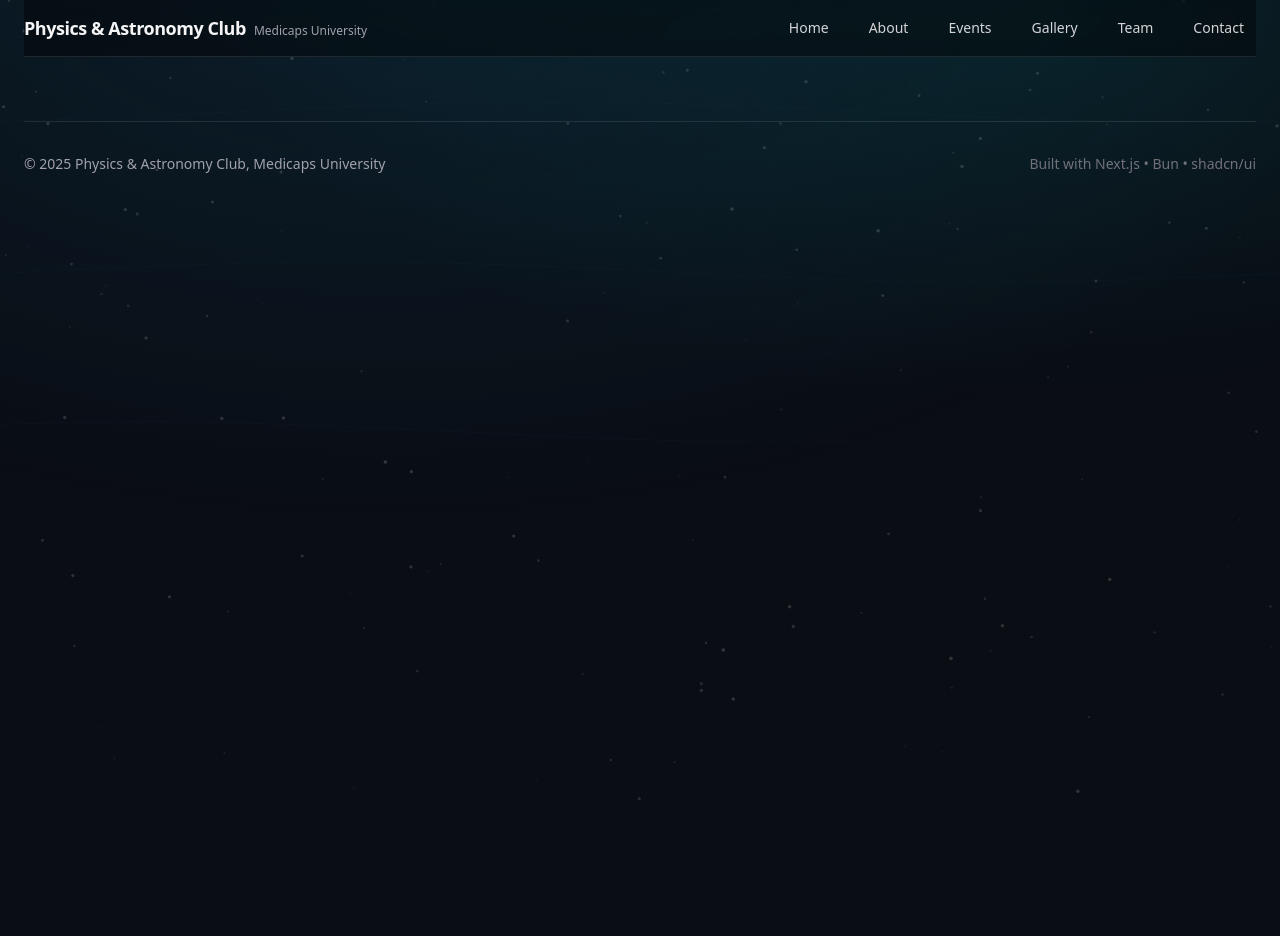
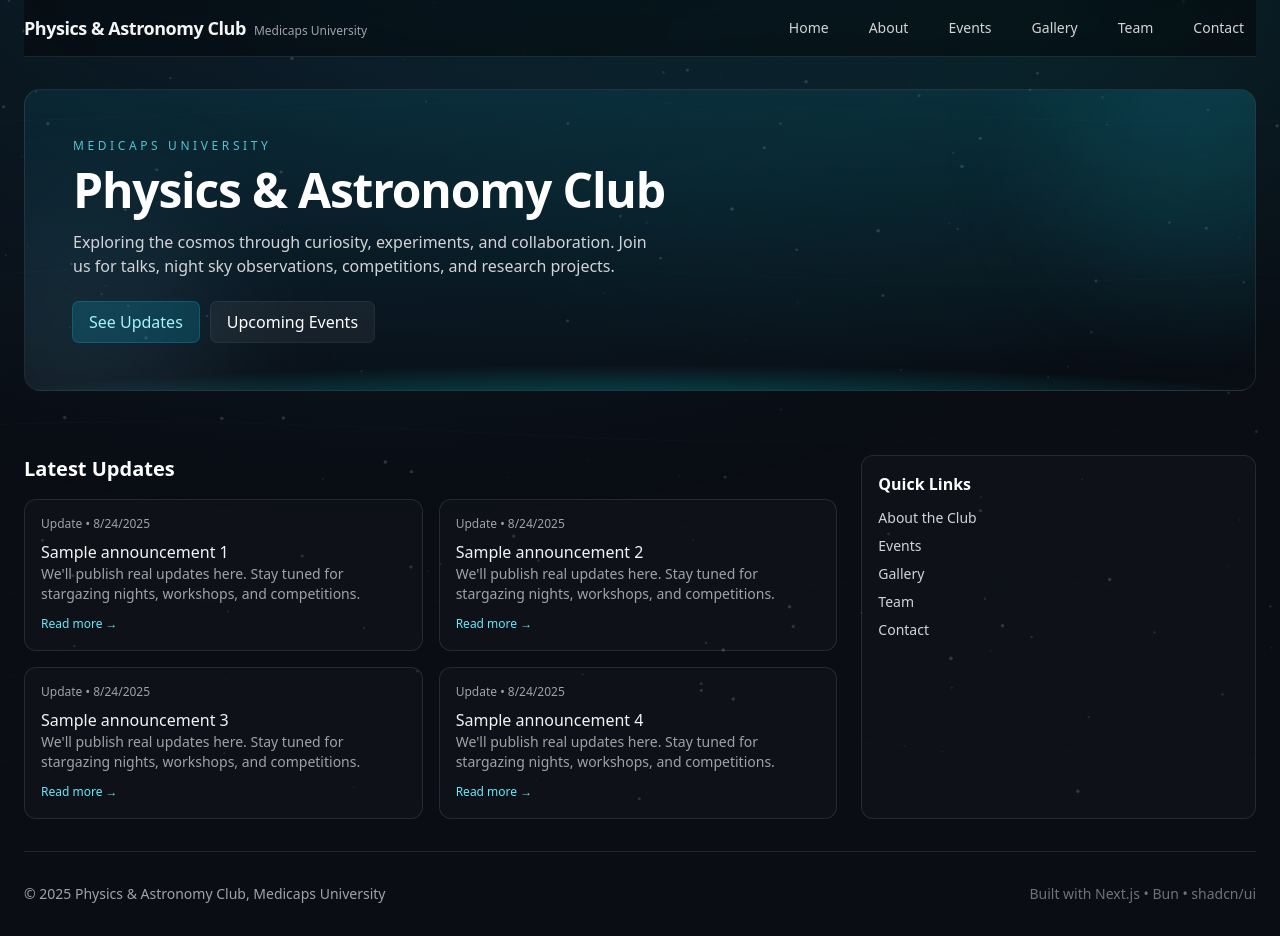
Before and after one commit to Neetil/Science-Club, a Next.js app: page / in a window 1280 px wide. Before the commit the page ends 800 px from the top, so only its background shows below. Built offline with nearby package versions, Linux system fonts and the light colour scheme.

Commit message:
Update page.tsx

```diff
--- a/src/app/page.tsx
+++ b/src/app/page.tsx
@@ -1,3 +1,55 @@
-export default function Home() {
-  return <></>;
+export default function Page() {
+  return (
+    <div className="space-y-16">
+      {/* Hero */}
+      <section className="relative overflow-hidden rounded-2xl border border-white/10 bg-gradient-to-b from-cyan-500/10 to-transparent p-8 sm:p-12">
+        <div className="relative z-10 max-w-3xl">
+          <p className="text-xs uppercase tracking-[0.3em] text-cyan-300/80">Medicaps University</p>
+          <h1 className="mt-3 text-4xl font-black tracking-tight text-white sm:text-5xl">
+            Physics & Astronomy Club
+          </h1>
+          <p className="mt-4 max-w-prose text-zinc-300">
+            Exploring the cosmos through curiosity, experiments, and collaboration. Join us for talks, night sky observations, competitions, and research projects.
+          </p>
+          <div className="mt-6 flex flex-wrap gap-3">
+            <a href="#updates" className="rounded-md bg-cyan-500/20 px-4 py-2 text-cyan-200 ring-1 ring-cyan-500/40 hover:bg-cyan-500/30 transition-colors">See Updates</a>
+            <a href="/events" className="rounded-md bg-white/5 px-4 py-2 text-white ring-1 ring-white/10 hover:bg-white/10 transition-colors">Upcoming Events</a>
+          </div>
+        </div>
+        {/* Animated particles (CSS-based waves) */}
+        <div aria-hidden className="pointer-events-none absolute inset-0">
+          <div className="absolute -right-24 -top-24 h-72 w-72 rounded-full bg-cyan-400/10 blur-3xl" />
+          <div className="absolute -bottom-24 -left-24 h-72 w-72 rounded-full bg-sky-300/10 blur-3xl" />
+          <div className="absolute inset-x-0 bottom-0 h-32 bg-[radial-gradient(60%_40%_at_50%_120%,rgba(0,255,255,0.35),transparent)]" />
+        </div>
+      </section>
+
+      {/* Updates Panel */}
+      <section id="updates" className="grid gap-6 md:grid-cols-3">
+        <div className="col-span-2 space-y-4">
+          <h2 className="text-xl font-semibold text-white">Latest Updates</h2>
+          <ul className="grid gap-4 sm:grid-cols-2">
+            {[1,2,3,4].map((i) => (
+              <li key={i} className="group rounded-xl border border-white/10 bg-white/[0.02] p-4 hover:border-cyan-400/40 transition-colors">
+                <p className="text-xs text-zinc-400">Update • {new Date().toLocaleDateString()}</p>
+                <p className="mt-2 font-medium text-zinc-100">Sample announcement {i}</p>
+                <p className="text-sm text-zinc-400">We'll publish real updates here. Stay tuned for stargazing nights, workshops, and competitions.</p>
+                <span className="mt-3 inline-flex text-xs text-cyan-300 group-hover:text-cyan-200">Read more →</span>
+              </li>
+            ))}
+          </ul>
+        </div>
+        <aside className="rounded-xl border border-white/10 bg-white/[0.02] p-4">
+          <h3 className="text-base font-semibold text-white">Quick Links</h3>
+          <ul className="mt-3 space-y-2 text-sm text-zinc-300">
+            <li><a href="/about" className="hover:text-white">About the Club</a></li>
+            <li><a href="/events" className="hover:text-white">Events</a></li>
+            <li><a href="/gallery" className="hover:text-white">Gallery</a></li>
+            <li><a href="/team" className="hover:text-white">Team</a></li>
+            <li><a href="/contact" className="hover:text-white">Contact</a></li>
+          </ul>
+        </aside>
+      </section>
+    </div>
+  )
 }
```
